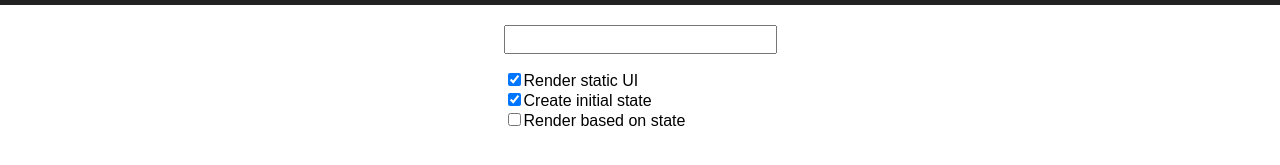
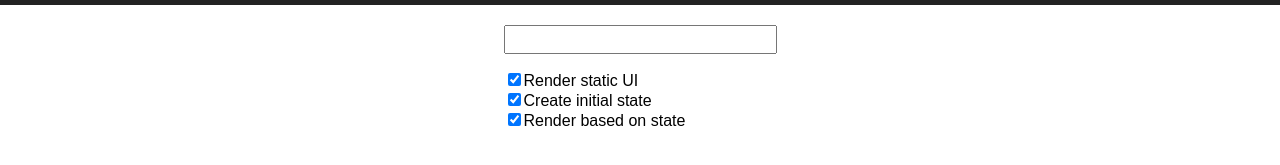
Before and after one commit to saviomd-beta/build-a-react-app-with-redux, a React (Create React App) app: page / in a window 1280 px wide. Shown: the part 185-350 px from the top of the page. Built offline with nearby package versions, Linux system fonts and the light colour scheme.

Commit message:
Lesson 4

```diff
--- a/src/App.js
+++ b/src/App.js
@@ -1,6 +1,8 @@
 import React, { Component } from 'react';
 import logo from './logo.svg';
 import './App.css';
+import TodoForm from './components/TodoForm';
+import TodoList from './components/TodoList';
 
 class App extends Component {
   render() {
@@ -11,19 +13,8 @@ class App extends Component {
           <h1 className="App-title">Welcome to React with Redux</h1>
         </header>
         <div className="Todo-App">
-          <form>
-            <input type="text" />
-          </form>
-          <div className="Todo-List">
-            <ul>
-              {this.props.todos.map(todo => (
-                <li key={todo.id}>
-                  <input type="checkbox" defaultChecked={todo.isComplete} />
-                  {todo.name}
-                </li>
-              ))}
-            </ul>
-          </div>
+          <TodoForm />
+          <TodoList todos={this.props.todos} />
         </div>
       </div>
     );
--- /dev/null
+++ b/src/components/TodoForm.js
@@ -0,0 +1,7 @@
+import React from 'react';
+
+export default (props) => (
+  <form>
+    <input type="text" />
+  </form>
+)
--- /dev/null
+++ b/src/components/TodoList.js
@@ -0,0 +1,16 @@
+import React from 'react';
+
+const TodoItem = ({id, name, isComplete}) => (
+  <li>
+    <input type="checkbox" defaultChecked={isComplete} />
+    {name}
+  </li>
+);
+
+export default (props) => (
+  <div className="Todo-List">
+    <ul>
+      {props.todos.map(todo => <TodoItem key={todo.id} {...todo} />)}
+    </ul>
+  </div>
+)
--- a/src/index.js
+++ b/src/index.js
@@ -8,7 +8,7 @@ const state = {
   todos: [
     {id: 1, name: 'Render static UI', isComplete: true},
     {id: 2, name: 'Create initial state', isComplete: true},
-    {id: 3, name: 'Render based on state', isComplete: false},
+    {id: 3, name: 'Render based on state', isComplete: true},
   ]
 }
 
```
